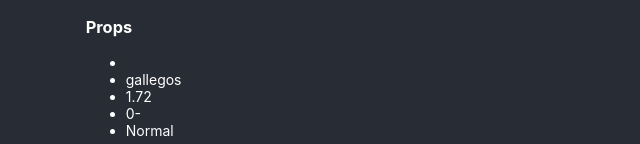
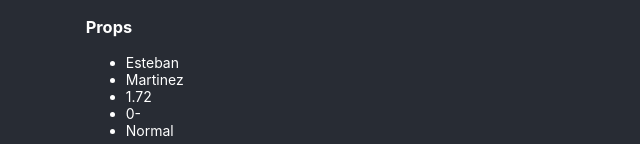
Before and after one commit to sergal-developer/react, a React (Create React App) app in the folder master-react-example/: page / in a window 1280 px wide. Shown: the part 177-321 px from the top of the page, without its empty margins (319-959 px from the left). Built offline with nearby package versions, Linux system fonts and the light colour scheme; the HTML template or start-up script is replaced by a standard one.

Commit message:
Parametros por defecto

```diff
--- a/master-react-example/src/App.js
+++ b/master-react-example/src/App.js
@@ -15,7 +15,6 @@ function App() {
     <div className="App">
       <header className="App-header">
         <TercerComponente
-          apellidos="gallegos"
           ficha={ fichaMedica }
         />
         <SegundoComponente />
--- a/master-react-example/src/components/TercerComponente.js
+++ b/master-react-example/src/components/TercerComponente.js
@@ -1,7 +1,7 @@
 import React from 'react';
 import PropTypes from 'prop-types';
 
-export const TercerComponente = ({nombre, apellidos, ficha}) => {
+export const TercerComponente = ({nombre = 'sergio', apellidos = 'gallegos', ficha}) => {
   return (
     <div>
         <h1>Comunicacion entre componentes</h1>
@@ -20,7 +20,12 @@ export const TercerComponente = ({nombre, apellidos, ficha}) => {
 
 
 TercerComponente.propTypes = {
-    nombre: PropTypes.string.isRequired,
+    nombre: PropTypes.string,
     apellidos: PropTypes.string,
     ficha: PropTypes.object
 }
+
+TercerComponente.defaultProps = {
+    nombre: 'Esteban',
+    apellidos: 'Martinez'
+}
```
